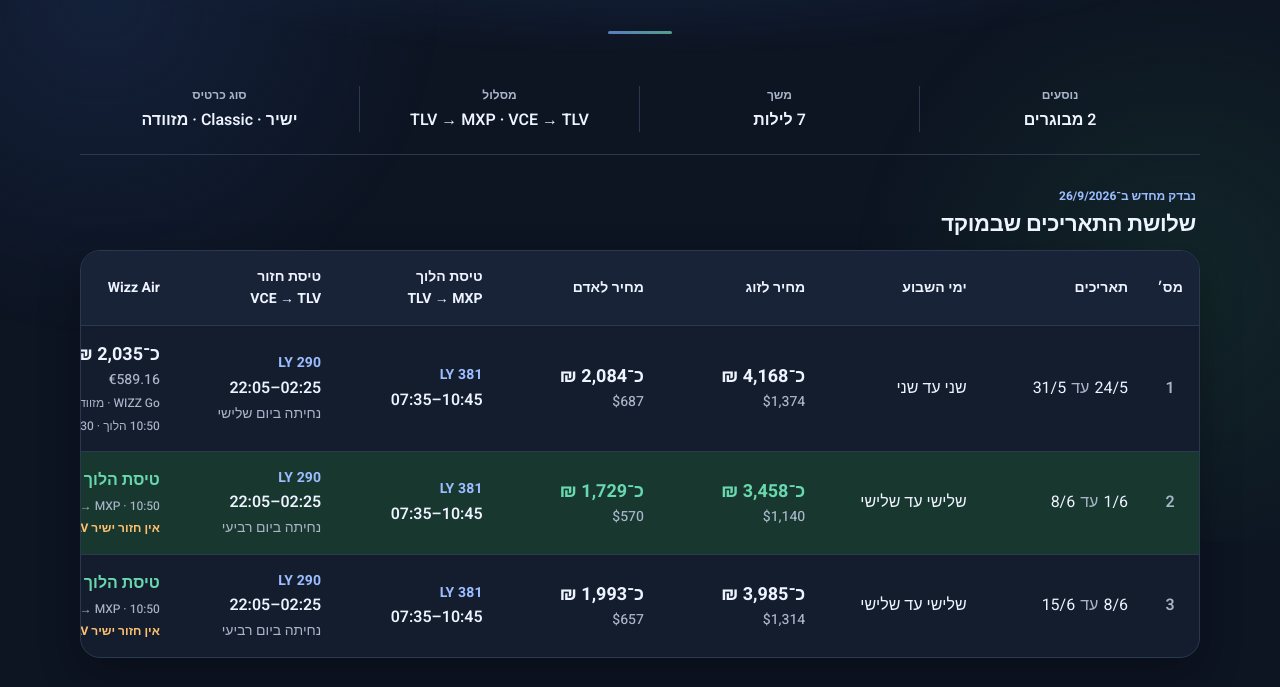
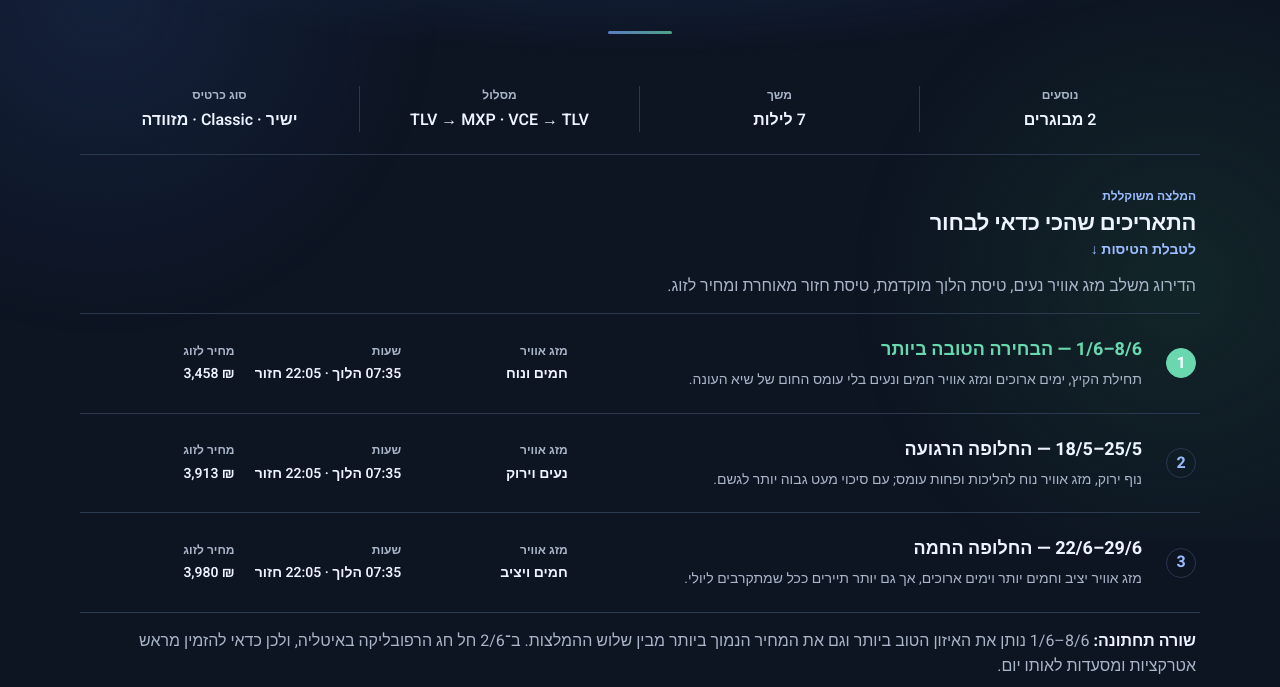
Before and after one commit to amordechai-dn/Italy, a website: page flights/index.html in a window 1280 px wide. Shown: the part 259-946 px from the top of the page. Drawn offline with Linux system fonts and the light colour scheme.

Commit message:
Remove duplicate flight table and Wizz data

```diff
--- a/flights.css
+++ b/flights.css
@@ -28,11 +28,6 @@
 .recommendation-note strong { color:var(--text); }
 .recommended-row { background:var(--green-soft)!important; }
 .focus-badge { display:inline-flex; margin-top:4px; color:var(--green); font-size:var(--type-xs); font-weight:var(--weight-bold); }
-.recent-checks-heading { align-items:end; }
-.recent-checks-heading .section-kicker { margin-bottom:5px; }
-.recent-checks-table { min-width:1240px; }
-.cell-note { display:block; margin-top:4px; color:var(--muted); font-size:var(--type-xs); font-weight:var(--weight-medium); }
-.available { color:var(--good); }
 .filter-panel {
   width:min(100%,var(--content-max-width)); margin:24px auto 0; padding:20px 0; background:transparent; border-block:1px solid var(--line);
 }
--- a/flights/index.html
+++ b/flights/index.html
@@ -31,49 +31,6 @@
     <div class="page-fact"><span>משך</span><strong><bdi dir="ltr">7</bdi> לילות</strong></div>
     <div class="page-fact"><span>מסלול</span><strong dir="ltr">TLV → MXP · VCE → TLV</strong></div>
     <div class="page-fact"><span>סוג כרטיס</span><strong>ישיר · <bdi dir="ltr" lang="en">Classic</bdi> · מזוודה</strong></div>
-  </section>
-
-  <div class="section-heading recent-checks-heading">
-    <div>
-      <p class="section-kicker">נבדק מחדש ב־<bdi dir="ltr">26/9/2026</bdi></p>
-      <h2 id="recent-checks-title">שלושת התאריכים שבמוקד</h2>
-    </div>
-  </div>
-  <section class="table-shell recent-checks" aria-labelledby="recent-checks-title">
-    <p class="table-scroll-hint" id="recent-checks-scroll-hint">אפשר לגלול את הטבלה לצדדים כדי לראות את כל העמודות.</p>
-    <div class="table-scroll" tabindex="0" aria-describedby="recent-checks-scroll-hint"><table class="recent-checks-table">
-      <caption class="sr-only">השוואה עדכנית של שלושת התאריכים שנבדקו באל על וב־Wizz Air</caption>
-      <thead><tr>
-        <th scope="col" class="index-col" aria-label="מספר סידורי">מס׳</th>
-        <th scope="col">תאריכים</th>
-        <th scope="col">ימי השבוע</th>
-        <th scope="col">מחיר לזוג</th>
-        <th scope="col">מחיר לאדם</th>
-        <th scope="col">טיסת הלוך<br><span class="route" dir="ltr">TLV → MXP</span></th>
-        <th scope="col">טיסת חזור<br><span class="route" dir="ltr">VCE → TLV</span></th>
-        <th scope="col"><bdi dir="ltr" lang="en">Wizz Air</bdi></th>
-      </tr></thead>
-      <tbody>
-        <tr>
-          <td class="index-cell">1</td><td><div class="date-range"><bdi>24/5</bdi><span class="to">עד</span><bdi>31/5</bdi></div></td><td class="days">שני עד שני</td>
-          <td class="price"><span class="ils">כ־4,168 ₪</span><span class="usd">$1,374</span></td><td class="price"><span class="ils">כ־2,084 ₪</span><span class="usd">$687</span></td>
-          <td><div class="flight"><bdi class="flight-no">LY 381</bdi><bdi class="flight-time">07:35–10:45</bdi></div></td><td><div class="flight"><bdi class="flight-no">LY 290</bdi><bdi class="flight-time">22:05–02:25</bdi><span class="next-day">נחיתה ביום שלישי</span></div></td>
-          <td class="price"><span class="ils">כ־2,035 ₪ לזוג</span><span class="usd">€589.16</span><span class="cell-note"><bdi dir="ltr" lang="en">WIZZ Go</bdi> · מזוודה <bdi dir="ltr">20 kg</bdi> לאדם</span><span class="cell-note"><bdi dir="ltr">10:50</bdi> הלוך · <bdi dir="ltr">05:30</bdi> חזור</span></td>
-        </tr>
-        <tr class="recommended-row">
-          <td class="index-cell">2</td><td><div class="date-range"><bdi>1/6</bdi><span class="to">עד</span><bdi>8/6</bdi></div></td><td class="days">שלישי עד שלישי</td>
-          <td class="price best"><span class="ils">כ־3,458 ₪</span><span class="usd">$1,140</span></td><td class="price best"><span class="ils">כ־1,729 ₪</span><span class="usd">$570</span></td>
-          <td><div class="flight"><bdi class="flight-no">LY 381</bdi><bdi class="flight-time">07:35–10:45</bdi></div></td><td><div class="flight"><bdi class="flight-no">LY 290</bdi><bdi class="flight-time">22:05–02:25</bdi><span class="next-day">נחיתה ביום רביעי</span></div></td>
-          <td><strong class="available">טיסת הלוך זמינה</strong><span class="cell-note"><bdi dir="ltr">TLV → MXP · 10:50</bdi></span><span class="cell-note unavailable">אין חזור ישיר <bdi dir="ltr">VCE → TLV</bdi> ב־<bdi dir="ltr">8/6</bdi></span></td>
-        </tr>
-        <tr>
-          <td class="index-cell">3</td><td><div class="date-range"><bdi>8/6</bdi><span class="to">עד</span><bdi>15/6</bdi></div></td><td class="days">שלישי עד שלישי</td>
-          <td class="price"><span class="ils">כ־3,985 ₪</span><span class="usd">$1,314</span></td><td class="price"><span class="ils">כ־1,993 ₪</span><span class="usd">$657</span></td>
-          <td><div class="flight"><bdi class="flight-no">LY 381</bdi><bdi class="flight-time">07:35–10:45</bdi></div></td><td><div class="flight"><bdi class="flight-no">LY 290</bdi><bdi class="flight-time">22:05–02:25</bdi><span class="next-day">נחיתה ביום רביעי</span></div></td>
-          <td><strong class="available">טיסת הלוך זמינה</strong><span class="cell-note"><bdi dir="ltr">TLV → MXP · 10:50</bdi></span><span class="cell-note unavailable">אין חזור ישיר <bdi dir="ltr">VCE → TLV</bdi> ב־<bdi dir="ltr">15/6</bdi></span></td>
-        </tr>
-      </tbody>
-    </table></div>
   </section>
 
   <section class="date-recommendations" id="recommended-dates" aria-labelledby="recommended-dates-title">
@@ -190,7 +147,7 @@
     </table></div>
     <p class="empty-state" hidden>לא נמצאו תוצאות. אפשר לאפס את הסינון ולנסות שוב.</p>
   </section>
-  <p class="source">מידע עונתי: <a href="https://www.italia.it/en/italy/seasons" dir="ltr" lang="en">Italia.it</a> ו־<a href="https://www.yesmilano.it/en/articles/best-time-visit-milano" dir="ltr" lang="en">YesMilano</a>. שלוש הבדיקות הממוקדות באל על וב־<bdi dir="ltr" lang="en">Wizz Air</bdi> בוצעו ב־26 בספטמבר 2026. מחיר Wizz למסלול <bdi dir="ltr">24/5–31/5</bdi> כולל חבילת <bdi dir="ltr" lang="en">WIZZ Go</bdi> ומזוודה של <bdi dir="ltr">20 kg</bdi> לכל נוסע; ההמרה חושבה לפי שער <bdi dir="ltr">€1 = 3.4546 ₪</bdi>. מחירי אל על בשלוש הבדיקות חושבו לפי <bdi dir="ltr">$1 = 3.033 ₪</bdi>. יתר מחירי אל על נבדקו ב־20 בספטמבר 2026 וחושבו לפי <bdi dir="ltr">$1 = 3.0280 ₪</bdi>.</p>
+  <p class="source">מידע עונתי: <a href="https://www.italia.it/en/italy/seasons" dir="ltr" lang="en">Italia.it</a> ו־<a href="https://www.yesmilano.it/en/articles/best-time-visit-milano" dir="ltr" lang="en">YesMilano</a>. מחירי אל על למסלולי ראשון–ראשון, שני–שני ושלישי–שלישי נבדקו ב־20 בספטמבר 2026. שלוש הבדיקות המעודכנות ל־<bdi dir="ltr">24/5–31/5</bdi>, <bdi dir="ltr">1/6–8/6</bdi> ו־<bdi dir="ltr">8/6–15/6</bdi> בוצעו ב־26 בספטמבר 2026. המחירים בשקלים הם בקירוב, לפי שערי בנק ישראל במועד הבדיקה.</p>
 </main>
 <script src="../flights.js?v=3" defer></script>
 </body>
```
